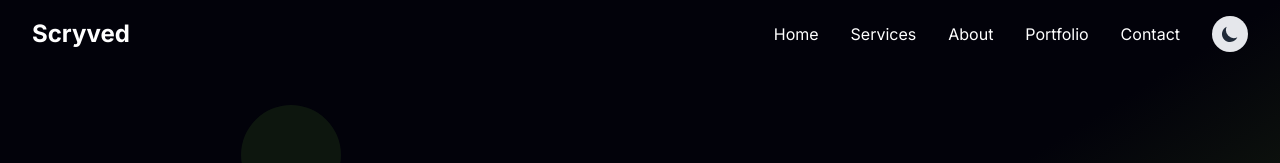
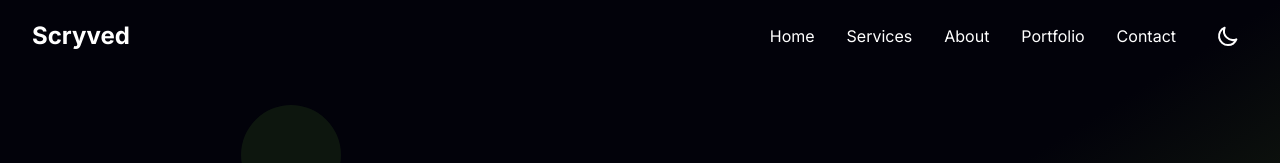
Before and after one commit to Julian-Azange/scryved-landing-page, a React (Vite) app: page / in a window 1280 px wide. Shown: the top 163 px of the page. Built offline with nearby package versions, Linux system fonts and the light colour scheme.

Commit message:
MOD: config of theme

```diff
--- a/src/components/ui/ThemeToggle.jsx
+++ b/src/components/ui/ThemeToggle.jsx
@@ -1,62 +1,58 @@
 import { useState, useEffect } from 'react';
 import { motion } from 'framer-motion';
 
+// Icons for sun and moon
+const SunIcon = () => (
+  <svg xmlns="http://www.w3.org/2000/svg" className="h-6 w-6" fill="none" viewBox="0 0 24 24" stroke="currentColor" strokeWidth={2}>
+    <path strokeLinecap="round" strokeLinejoin="round" d="M12 3v1m0 16v1m9-9h-1M4 12H3m15.364 6.364l-.707-.707M6.343 6.343l-.707-.707m12.728 0l-.707.707M6.343 17.657l-.707.707M16 12a4 4 0 11-8 0 4 4 0 018 0z" />
+  </svg>
+);
+
+const MoonIcon = () => (
+  <svg xmlns="http://www.w3.org/2000/svg" className="h-6 w-6" fill="none" viewBox="0 0 24 24" stroke="currentColor" strokeWidth={2}>
+    <path strokeLinecap="round" strokeLinejoin="round" d="M20.354 15.354A9 9 0 018.646 3.646 9.003 9.003 0 0012 21a9.003 9.003 0 008.354-5.646z" />
+  </svg>
+);
+
 const ThemeToggle = () => {
-  // Check if user has a theme preference in localStorage or prefers dark mode
-  const [isDarkMode, setIsDarkMode] = useState(() => {
-    const savedTheme = localStorage.getItem('theme');
-    const prefersDark = window.matchMedia('(prefers-color-scheme: dark)').matches;
-
-    return savedTheme === 'dark' || (!savedTheme && prefersDark);
+  // Inicializamos el estado del tema, revisando localStorage primero,
+  // y si no hay nada, usamos la preferencia del sistema.
+  const [theme, setTheme] = useState(() => {
+    if (typeof localStorage !== 'undefined' && localStorage.getItem('theme')) {
+      return localStorage.getItem('theme');
+    }
+    if (typeof window !== 'undefined' && window.matchMedia('(prefers-color-scheme: dark)').matches) {
+      return 'dark';
+    }
+    return 'light';
   });
 
-  // Apply theme when component mounts and when theme changes
+  // Función para cambiar el tema
+  const toggleTheme = () => {
+    const newTheme = theme === 'light' ? 'dark' : 'light';
+    setTheme(newTheme);
+  };
+
+  // useEffect para aplicar la clase 'dark' al <html> y guardarlo en localStorage
   useEffect(() => {
-    if (isDarkMode) {
-      document.documentElement.classList.add('dark');
-      localStorage.setItem('theme', 'dark');
+    const root = document.documentElement;
+    if (theme === 'dark') {
+      root.classList.add('dark');
     } else {
-      document.documentElement.classList.remove('dark');
-      localStorage.setItem('theme', 'light');
+      root.classList.remove('dark');
     }
-  }, [isDarkMode]);
-
-  // Toggle theme
-  const toggleTheme = () => {
-    setIsDarkMode(!isDarkMode);
-  };
+    localStorage.setItem('theme', theme);
+  }, [theme]);
 
   return (
     <motion.button
       onClick={toggleTheme}
-      className="p-2 rounded-full bg-gray-200 dark:bg-gray-800 text-gray-800 dark:text-gray-200 focus:outline-none focus:ring-2 focus:ring-primary transition-colors duration-300"
-      whileTap={{ scale: 0.95 }}
-      whileHover={{ scale: 1.05 }}
-      aria-label={isDarkMode ? 'Switch to light mode' : 'Switch to dark mode'}
+      className="p-2 rounded-full text-white hover:bg-white/20 transition-colors duration-300 focus:outline-none focus-ring"
+      whileHover={{ scale: 1.1 }}
+      whileTap={{ scale: 0.9 }}
+      aria-label="Toggle theme"
     >
-      {isDarkMode ? (
-        <svg
-          xmlns="http://www.w3.org/2000/svg"
-          className="h-5 w-5"
-          viewBox="0 0 20 20"
-          fill="currentColor"
-        >
-          <path
-            fillRule="evenodd"
-            d="M10 2a1 1 0 011 1v1a1 1 0 11-2 0V3a1 1 0 011-1zm4 8a4 4 0 11-8 0 4 4 0 018 0zm-.464 4.95l.707.707a1 1 0 001.414-1.414l-.707-.707a1 1 0 00-1.414 1.414zm2.12-10.607a1 1 0 010 1.414l-.706.707a1 1 0 11-1.414-1.414l.707-.707a1 1 0 011.414 0zM17 11a1 1 0 100-2h-1a1 1 0 100 2h1zm-7 4a1 1 0 011 1v1a1 1 0 11-2 0v-1a1 1 0 011-1zM5.05 6.464A1 1 0 106.465 5.05l-.708-.707a1 1 0 00-1.414 1.414l.707.707zm1.414 8.486l-.707.707a1 1 0 01-1.414-1.414l.707-.707a1 1 0 011.414 1.414zM4 11a1 1 0 100-2H3a1 1 0 000 2h1z"
-            clipRule="evenodd"
-          />
-        </svg>
-      ) : (
-        <svg
-          xmlns="http://www.w3.org/2000/svg"
-          className="h-5 w-5"
-          viewBox="0 0 20 20"
-          fill="currentColor"
-        >
-          <path d="M17.293 13.293A8 8 0 016.707 2.707a8.001 8.001 0 1010.586 10.586z" />
-        </svg>
-      )}
+      {theme === 'light' ? <MoonIcon /> : <SunIcon />}
     </motion.button>
   );
 };
--- a/tailwind.config.cjs
+++ b/tailwind.config.cjs
@@ -4,6 +4,7 @@ module.exports = {
     "./index.html",
     "./src/**/*.{js,jsx}",
   ],
+  darkMode: 'class', // Habilitar el modo oscuro manual
   theme: {
     extend: {
       colors: {
```
